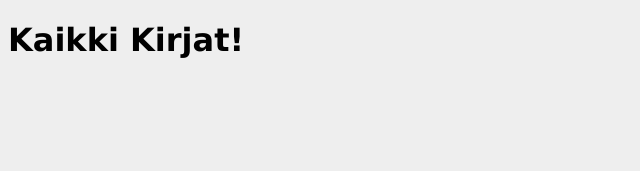
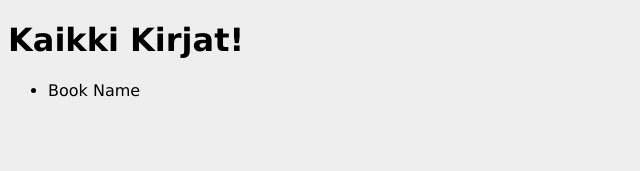
Before and after one commit to mikkovalla/BookInfo--react-node-mongo-graphql---docker-, a React (Create React App) app in the folder frontend-client/: page / in a window 1280 px wide. Shown: the top 171 px of the page, without its empty margins (0-640 px from the left). Built offline with nearby package versions, Linux system fonts and the light colour scheme; the HTML template or start-up script is replaced by a standard one.

Commit message:
booklist component created

```diff
--- a/frontend-client/src/App.js
+++ b/frontend-client/src/App.js
@@ -1,10 +1,12 @@
 import React, { Component } from 'react';
+import BookList from "./components/BookList"
 
 class App extends Component {
   render() {
     return (
       <div id="main">
         <h1>Kaikki Kirjat!</h1>
+        <BookList/>
       </div>
     );
   }
--- /dev/null
+++ b/frontend-client/src/components/BookList.js
@@ -0,0 +1,15 @@
+import React, { Component } from 'react';
+
+class BookList extends Component {
+  render() {
+    return (
+      <div>
+          <ul id="book-list">
+           <li>Book Name</li>
+          </ul>
+      </div>
+    );
+  }
+}
+
+export default BookList
```
